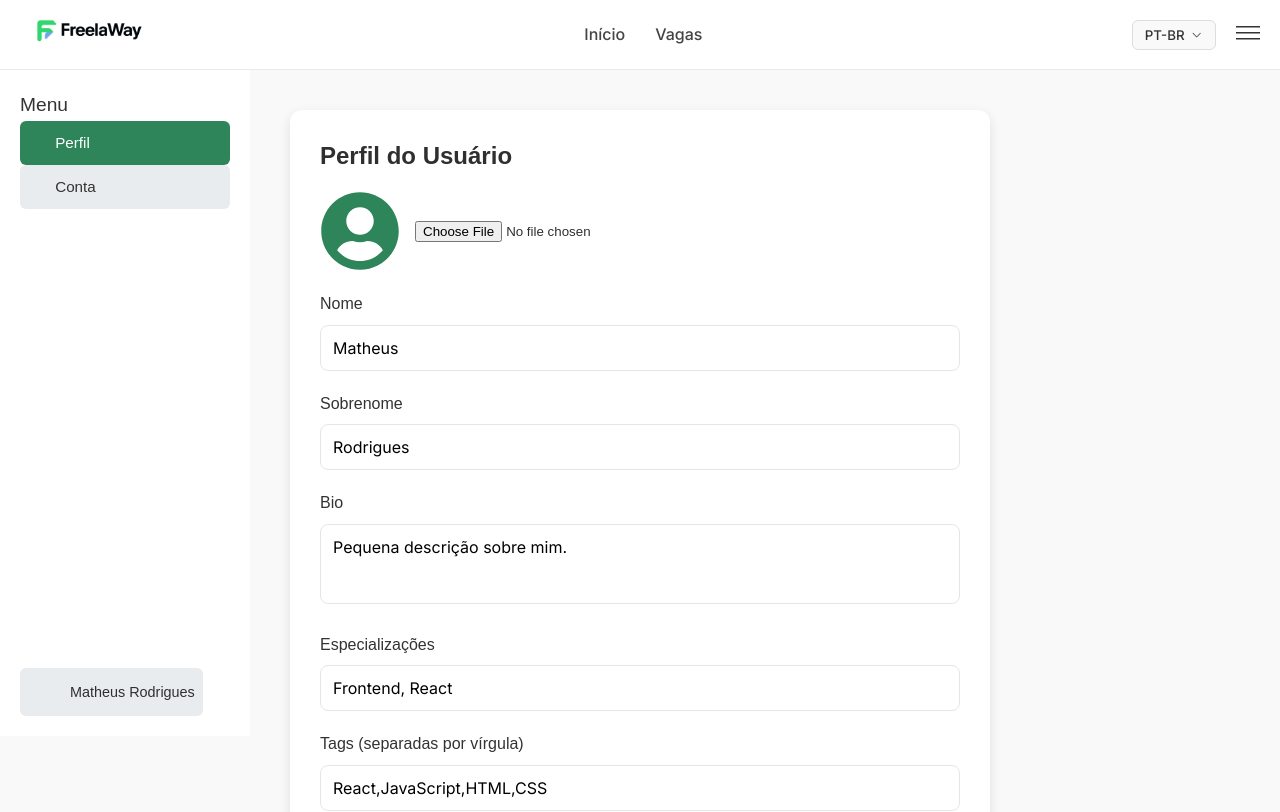
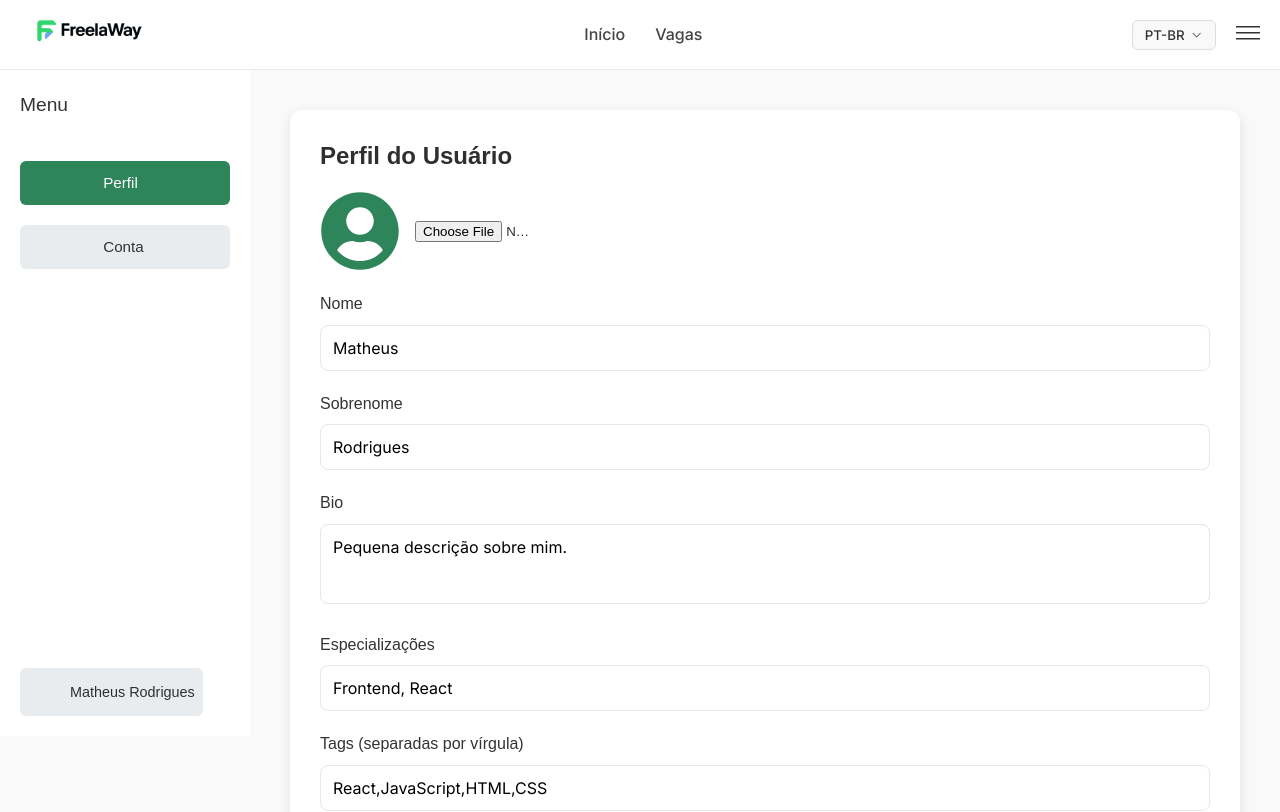
Before and after one commit to MatheusEnSR/FreelaWay, a React (Vite) app in the folder frontend/: page /perfil in a window 1280 px wide. Shown: the top 812 px of the page. Built offline with nearby package versions, Linux system fonts and the light colour scheme.

Commit message:
Atualização da pagina de perfil

```diff
--- a/frontend/src/Pages/Perfil/perfil.css
+++ b/frontend/src/Pages/Perfil/perfil.css
@@ -43,7 +43,7 @@
 .menu-nav li button {
   display: flex;
   align-items: center;
-  gap: 10px;
+  gap: 58px;
   width: 100%;
   padding: 10px;
   cursor: pointer;
@@ -52,6 +52,7 @@
   border-radius: 6px;
   color: #333;
   font-size: 0.95rem;
+  margin-top: 20px;
   transition: background 0.2s;
 }
 
@@ -62,6 +63,7 @@
 .menu-nav li.ativo button {
   background-color: #2f855a;
   color: #fff;
+  margin-top: 40px;
 }
 
 /* Footer do menu lateral */
@@ -108,7 +110,7 @@
   background-color: #fff;
   padding: 30px;
   border-radius: 12px;
-  max-width: 700px;
+  width: 100%;
   box-shadow: 0 4px 12px rgba(0,0,0,0.1);
 }
 
@@ -168,6 +170,7 @@ textarea {
   align-items: center;
   gap: 15px;
   margin-bottom: 20px;
+
 }
 
 .foto-perfil {
@@ -185,4 +188,14 @@ textarea {
 
 .foto-perfil-container input[type="file"] {
   cursor: pointer;
+  width: 118px;
 }
+
+
+footer{
+  margin-top: 0;
+}
+
+.conta{
+  margin-top: 20px;
+}
--- a/frontend/src/Pages/Perfil/perfil.jsx
+++ b/frontend/src/Pages/Perfil/perfil.jsx
@@ -67,12 +67,14 @@ function Perfil() {
                 <span>Perfil</span>
               </button>
             </li>
-            <li className={abaAtiva === "conta" ? "ativo" : ""}>
+            <div className="conta">
+               <li className={abaAtiva === "conta" ? "ativo" : ""}>
               <button onClick={() => setAbaAtiva("conta")}>
                 <FaUserCircle />
                 <span>Conta</span>
               </button>
             </li>
+            </div>
           </ul>
 
           <div className="menu-footer">
@@ -88,7 +90,7 @@ function Perfil() {
         {/* Conteúdo principal */}
         <main className="conteudo-principal">
           {abaAtiva === "perfil" && (
-            <div className="card-perfil">
+            <form className="card-perfil">
               <h2>Perfil do Usuário</h2>
 
               {/* Foto de perfil */}
@@ -98,7 +100,9 @@ function Perfil() {
                 ) : (
                   <FaUserCircle className="icone-foto" />
                 )}
-                <input type="file" accept="image/*" onChange={handleFotoUpload} />
+                <div className="upload">
+                  <input className="img" type="file" accept="image/*" onChange={handleFotoUpload} />
+                </div>
               </div>
 
               <div className="form-group">
@@ -155,7 +159,7 @@ function Perfil() {
               <div className="form-actions">
                 <button onClick={salvarPerfil}>Salvar Perfil</button>
               </div>
-            </div>
+            </form>
           )}
 
           {abaAtiva === "conta" && (
@@ -196,7 +200,7 @@ function Perfil() {
         </main>
       </div>
 
-      <Footer />
+      <Footer/>
     </div>
   );
 }
```
